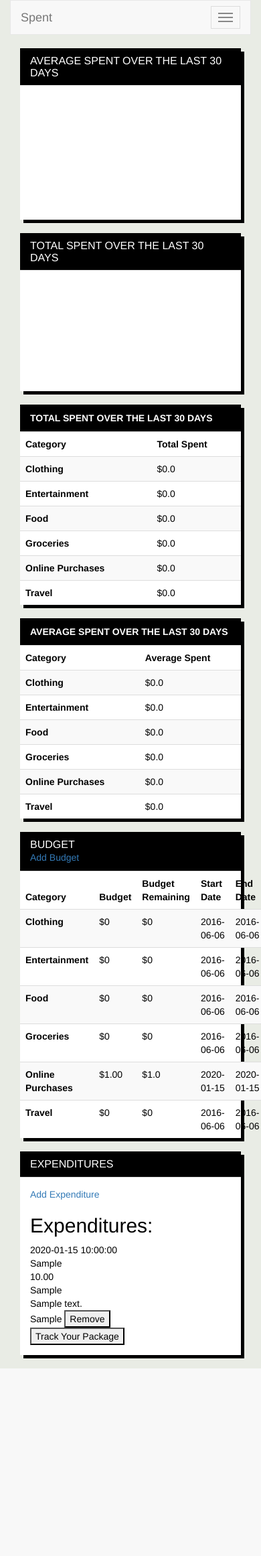
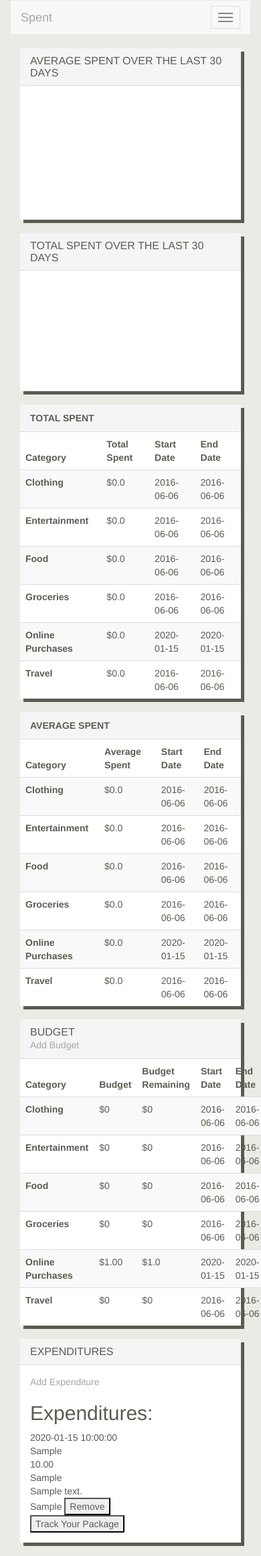
Before and after one commit to emilydowgialo/Spent, a Flask app: page /dashboard/1 in a window 390 px wide. Shown: the whole page at 67% size. Before the commit the page ends 2043 px from the top, so only its background shows below. Run offline with Flask 2, Linux system fonts and the light colour scheme; the visitor is signed in with stand-in values (Sample User, id 1); tables that the repository leaves empty hold one stand-in row (values such as "Sample post"); a map, chart or similar area stays blank; some libraries are stand-ins or nearby versions.

Commit message:
login page icons in the login form, added start and end dates to metric panels

```diff
--- a/server.py
+++ b/server.py
@@ -82,19 +82,6 @@ def tracking_with_id(tracking_num):
     result = requests.get(shippo_tracking)
     data = json.loads(result.content)
 
-    ###### TO DO: DISPLAY DELIVERY STATUS AND ADDRESS INFO
-
-    print
-    print
-    print
-    print "tracking data"
-    print data
-    print
-    print
-    print
-    print
-    print
-
     final_dest = data['tracking_status']['location']
 
     city = final_dest['city']
@@ -102,9 +89,8 @@ def tracking_with_id(tracking_num):
     zipcode = final_dest['zip']
     country = final_dest['country']
 
-    tracking_status = str(data['tracking_status']['status'])
-    print tracking_status
-    print type(tracking_status)
+    # This is the delivery status of the paackage
+    tracking_status = data['tracking_status']['status']
 
     address_info = {
         'city': city,
@@ -114,7 +100,7 @@ def tracking_with_id(tracking_num):
         'tracking_status': tracking_status
     }
 
-    # Return jsonified budget info to the map
+    # Return jsonified budget info to map.js
     return jsonify(address_info)
 
 
@@ -201,37 +187,37 @@ def expenditure_types_data():
             {
                 "value": travel_expenditures,
                 "color": "#c5d5cb",
-                "highlight": "#FF5A5E",
+                "highlight": "#3fb0ac",
                 "label": "Travel"
             },
             {
                 "value": entertainment_expenditures,
                 "color": "#9fa8a3",
-                "highlight": "#5AD3D1",
+                "highlight": "#3fb0ac",
                 "label": "Entertainment"
             },
             {
                 "value": groceries_expenditures,
                 "color": "#e3e0cf",
-                "highlight": "#5AD3D1",
+                "highlight": "#3fb0ac",
                 "label": "Groceries"
             },
             {
                 "value": clothing_expenditures,
                 "color": "#edd9c0",
-                "highlight": "#5AD3D1",
+                "highlight": "#3fb0ac",
                 "label": "Clothing"
             },
             {
                 "value": food_expenditures,
                 "color": "#c0dfd9",
-                "highlight": "#5AD3D1",
+                "highlight": "#3fb0ac",
                 "label": "Food"
             },
             {
                 "value": online_purchase_expenditures,
-                "color": "black",
-                "highlight": "#b3c2bf",
+                "color": "#b3c2bf",
+                "highlight": "#3fb0ac",
                 "label": "Online Purchase"
             }
         ]
@@ -654,7 +640,7 @@ if __name__ == "__main__":
 
     # We have to set debug=True here, since it has to be True at the point
     # that we invoke the DebugToolbarExtension
-    app.debug = True
+    # app.debug = True
     app.config['DEBUG_TB_INTERCEPT_REDIRECTS'] = False
 
     spent_database = 'postgres:///spending'
--- a/static/js/map.js
+++ b/static/js/map.js
@@ -37,10 +37,12 @@ function geocodeAddress(geocoder, resultsMap, addressToUse) {
 
 function appendTrackingInfo(address) {
 
+  // This is the tracking info object
   var trackingInfo = address;
   console.log("this is append tracking info trackingInfo");
   console.log(trackingInfo);
 
+  // Define variables for info we need
   var trackingStatus = String(trackingInfo.tracking_status);
   var trackingCity = trackingInfo.city;
   var trackingState = trackingInfo.state;
@@ -50,6 +52,7 @@ function appendTrackingInfo(address) {
   console.log("this is tracking status");
   console.log(trackingStatus);
 
+  // Display the information on the front end
   console.log(trackingStatus);
   $('#tracking-status').html(trackingStatus);
   $('#tracking-city').html(trackingCity);
@@ -66,6 +69,7 @@ function trackingInfo(results) {
     console.log("this is address");
     console.log(address);
 
+    // Call the map function and the tracking info function
     initMap(address);
     appendTrackingInfo(address);
 
--- a/static/style.css
+++ b/static/style.css
@@ -1,7 +1,9 @@
+/*MAP*/
 #map {
     height: 300px;
 }
 
+/*LOGIN DIV*/
 div.login-div {
     margin: 0;
     /*background: yellow;*/
@@ -14,14 +16,19 @@ div.login-div {
 
 body {
     background-color: #e9ece5;
-    /*background-image: url("/static/pexels-photo.jpg");
-    background-size: 100%;*/
 }
 
+/*HOMEPAGE BACKGROUND IMAGE*/
+.homepage-container-div {
+    background-image: url("/static/pexels-photo.jpg");
+    background-size: 100%;
+}
+
+/*PANEL HEADINGS*/
 .panel > .panel-heading {
     background-image: none;
-    background-color: #000000;
-    color: white;
+    background-color: ##3b3a36;
+    color: #5a5c51;
 
 }
 
@@ -43,5 +50,59 @@ body {
 /*ADD DROP SHADOW*/
 .panel-default {
     box-shadow: 5px 5px;
-    color: #000000;
+    color: #5a5c51;
 }
+
+/*LINK COLORS*/
+a {
+color: #9fa8a3 !important;
+}
+/*END OF LINK COLORS*/
+
+/*BUTTONS*/
+.btn {
+    padding: 14px 24px;
+    border: 0 none;
+    font-weight: 700;
+    letter-spacing: 1px;
+    text-transform: uppercase;
+}
+
+.btn:focus, .btn:active:focus, .btn.active:focus {
+    outline: 0 none;
+}
+
+.btn-primary {
+    background: #9fa8a3;
+    color: #ffffff;
+}
+
+.btn-primary:hover, .btn-primary:focus, .btn-primary:active, .btn-primary.active, .open > .dropdown-toggle.btn-primary {
+    background: #c0dfd9;
+}
+
+.btn-primary:active, .btn-primary.active {
+    background: #9fa8a3;
+    box-shadow: none;
+}
+/*END BUTTONS*/
+
+/* enable absolute positioning */
+.inner-addon {
+    position: relative;
+}
+
+/* style icon */
+.inner-addon .glyphicon {
+  position: absolute;
+  padding: 10px;
+  pointer-events: none;
+}
+
+/* align icon */
+.left-addon .glyphicon  { left:  0px;}
+.right-addon .glyphicon { right: 0px;}
+
+/* add padding  */
+.left-addon input  { padding-left:  30px; }
+.right-addon input { padding-right: 30px; }
--- a/templates/base.html
+++ b/templates/base.html
@@ -15,14 +15,8 @@
 
 </head>
 
+{% block content %}
 
-<body>
-    {% block content %}
-
-    BODY CONTENT GOES HERE
-
-    {% endblock %}
-
+{% endblock %}
 <script src="/static/bootstrap-3.3.6/js/bootstrap.min.js"></script>
-</body>
 </html>
--- a/templates/dashboard.html
+++ b/templates/dashboard.html
@@ -92,7 +94,7 @@
 
 
 <div class="row-fluid"><!-- DIV FOR COLUMNS -->
-    <div class="col-md-4"><!-- FIRST COLUMN DIV -->
+    <div class="col-md-6"><!-- FIRST COLUMN DIV -->
 
         <div class="panel panel-default"><!-- FIRST PANEL DIV -->
             <div class="panel-heading">
@@ -128,7 +130,7 @@
 
                 <div class="panel panel-default"><!-- TOTAL SPENT TABLE PANEL -->
             <!-- Default panel contents -->
-            <div class="panel-heading"><b>TOTAL SPENT OVER THE LAST 30 DAYS</b></div>
+            <div class="panel-heading"><b>TOTAL SPENT</b></div>
 
                 <!-- Table -->
                 <table class="table">
@@ -138,32 +140,46 @@
                         <tr>
                           <th>Category</th>
                           <th>Total Spent</th>
+                          <th>Start Date</th>
+                          <th>End Date</th>
                         </tr>
                       </thead>
                       <tbody>
                         <tr>
                           <th scope="row">Clothing</th>
-                          <td><span id="total-spent-5">${{ total_clothing_price }}</span></td>
+                          <td>$<span id="total-spent-5">{{ total_clothing_price }}</span></td>
+                          <td>{{ cat_5_start_date }}</td>
+                          <td>{{ cat_5_end_date }}</td>
                         </tr>
                         <tr>
                           <th scope="row">Entertainment</th>
-                          <td><span id="total-spent-6">${{ total_entertainment_price }}</span></td>
+                          <td>$<span id="total-spent-6">{{ total_entertainment_price }}</span></td>
+                          <td>{{ cat_6_start_date }}</td>
+                          <td>{{ cat_6_end_date }}</td>
                         </tr>
                         <tr>
                           <th scope="row">Food</th>
-                          <td colspan="2"><span id="total-spent-3">${{ total_food_price }}</span></td>
+                          <td>$<span id="total-spent-3">{{ total_food_price }}</span></td>
+                          <td>{{ cat_3_start_date }}</td>
+                          <td>{{ cat_3_end_date }}</td>
                         </tr>
                         <tr>
                           <th scope="row">Groceries</th>
-                          <td colspan="2"><span id="total-spent-4">${{ total_groceries_price }}</span></td>
+                          <td>$<span id="total-spent-4">{{ total_groceries_price }}</span></td>
+                          <td>{{ cat_4_start_date }}</td>
+                          <td>{{ cat_4_end_date }}</td>
                         </tr>
                         <tr>
                           <th scope="row">Online Purchases</th>
-                          <td colspan="2"><span id="total-spent-1">${{ total_online_purchase_price }}</span></td>
+                          <td>$<span id="total-spent-1">{{ total_online_purchase_price }}</span></td>
+                          <td>{{ cat_1_start_date }}</td>
+                          <td>{{ cat_1_end_date }}</td>
                         </tr>
                         <tr>
                           <th scope="row">Travel</th>
-                          <td colspan="2"><span id="total-spent-2">${{ total_travel_price }}</span></td>
+                          <td>$<span id="total-spent-2">{{ total_travel_price }}</span></td>
+                          <td>{{ cat_2_start_date }}</td>
+                          <td>{{ cat_2_end_date }}</td>
                         </tr>
                       </tbody>
                     </table>
@@ -174,7 +190,7 @@
 
         <div class="panel panel-default"><!-- AVERAGE SPENT TABLE PANEL -->
             <!-- Default panel contents -->
-            <div class="panel-heading"><b>AVERAGE SPENT OVER THE LAST 30 DAYS</b></div>
+            <div class="panel-heading"><b>AVERAGE SPENT</b></div>
 
                 <!-- Table -->
                 <table class="table">
@@ -184,32 +200,46 @@
                         <tr>
                           <th>Category</th>
                           <th>Average Spent</th>
+                          <th>Start Date</th>
+                          <th>End Date</th>
                         </tr>
                       </thead>
                       <tbody>
                         <tr>
                           <th scope="row">Clothing</th>
-                          <td><span id="avg-5">${{ avg_clothing_expenditures }}</span></td>
+                          <td>$<span id="avg-5">{{ avg_clothing_expenditures }}</span></td>
+                          <td>{{ cat_5_start_date }}</td>
+                          <td>{{ cat_5_end_date }}</td>
                         </tr>
                         <tr>
                           <th scope="row">Entertainment</th>
-                          <td><span id="avg-6">${{ avg_entertainment_expenditures }}</span></td>
+                          <td>$<span id="avg-6">{{ avg_entertainment_expenditures }}</span></td>
+                          <td>{{ cat_6_start_date }}</td>
+                          <td>{{ cat_6_end_date }}</td>
                         </tr>
                         <tr>
                           <th scope="row">Food</th>
-                          <td colspan="2"><span id="avg-3">${{ avg_food_expenditures }}</span></td>
+                          <td>$<span id="avg-3">{{ avg_food_expenditures }}</span></td>
+                          <td>{{ cat_3_start_date }}</td>
+                          <td>{{ cat_3_end_date }}</td>
                         </tr>
                         <tr>
                           <th scope="row">Groceries</th>
-                          <td colspan="2"><span id="avg-4">${{ avg_groceries_expenditures }}</span></td>
+                          <td>$<span id="avg-4">{{ avg_groceries_expenditures }}</span></td>
+                          <td>{{ cat_4_start_date }}</td>
+                          <td>{{ cat_4_end_date }}</td>
                         </tr>
                         <tr>
                           <th scope="row">Online Purchases</th>
-                          <td colspan="2"><span id="avg-1">${{ avg_online_expenditures }}</span></td>
+                          <td>$<span id="avg-1">{{ avg_online_expenditures }}</span></td>
+                          <td>{{ cat_1_start_date }}</td>
+                          <td>{{ cat_1_end_date }}</td>
                         </tr>
                         <tr>
                           <th scope="row">Travel</th>
-                          <td colspan="2"><span id="avg-2">${{ avg_travel_expenditures }}</span></td>
+                          <td>$<span id="avg-2">{{ avg_travel_expenditures }}</span></td>
+                          <td>{{ cat_2_start_date }}</td>
+                          <td>{{ cat_2_end_date }}</td>
                         </tr>
                       </tbody>
                     </table>
@@ -223,7 +253,7 @@
     </div><!-- END FIRST COLUMN DIV -->
 
 
-    <div class="col-md-8"><!-- SECOND BOOTSTRAP COLUMN -->
+    <div class="col-md-6"><!-- SECOND BOOTSTRAP COLUMN -->
 
 
         <div class="panel panel-default"><!-- BUDGET TABLE PANEL -->
```
Also changed, not shown: other parts of templates/dashboard.html (+16 -14 lines), templates/homepage.html (+11 -5 lines).
